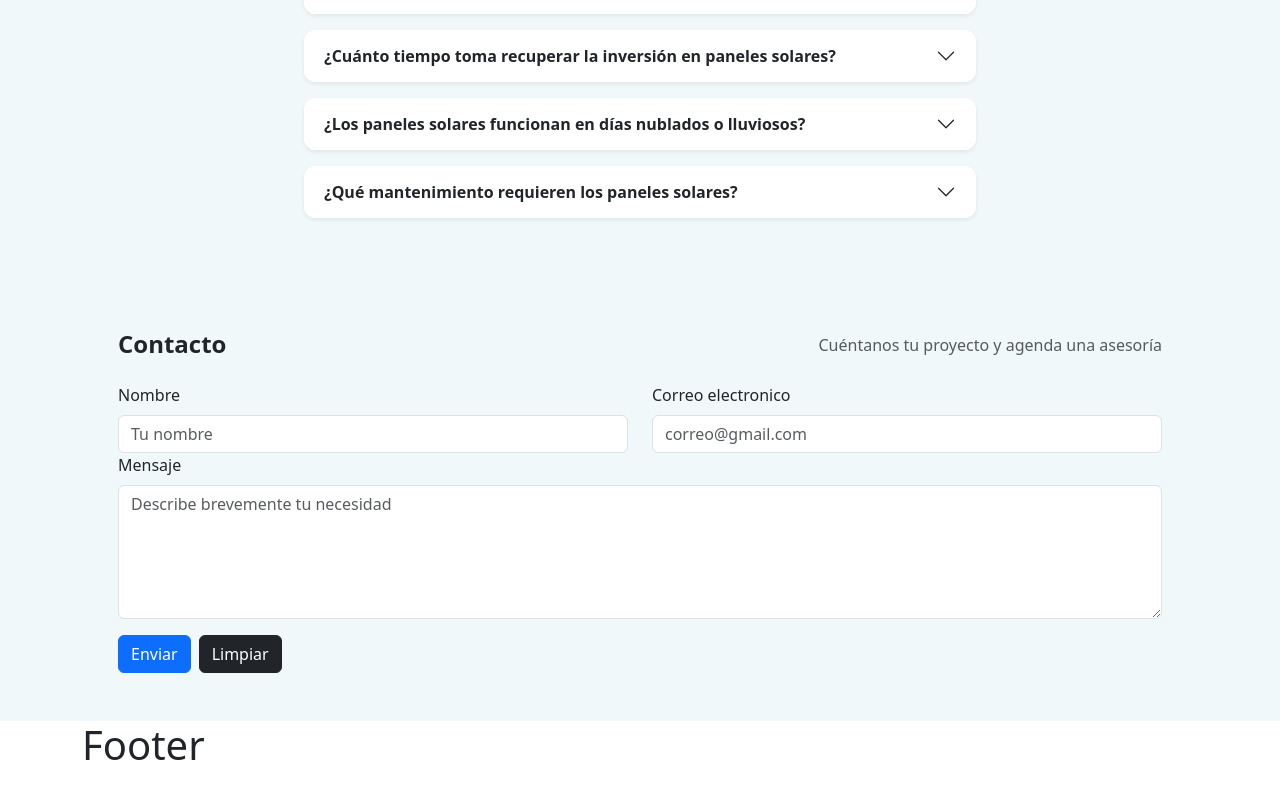
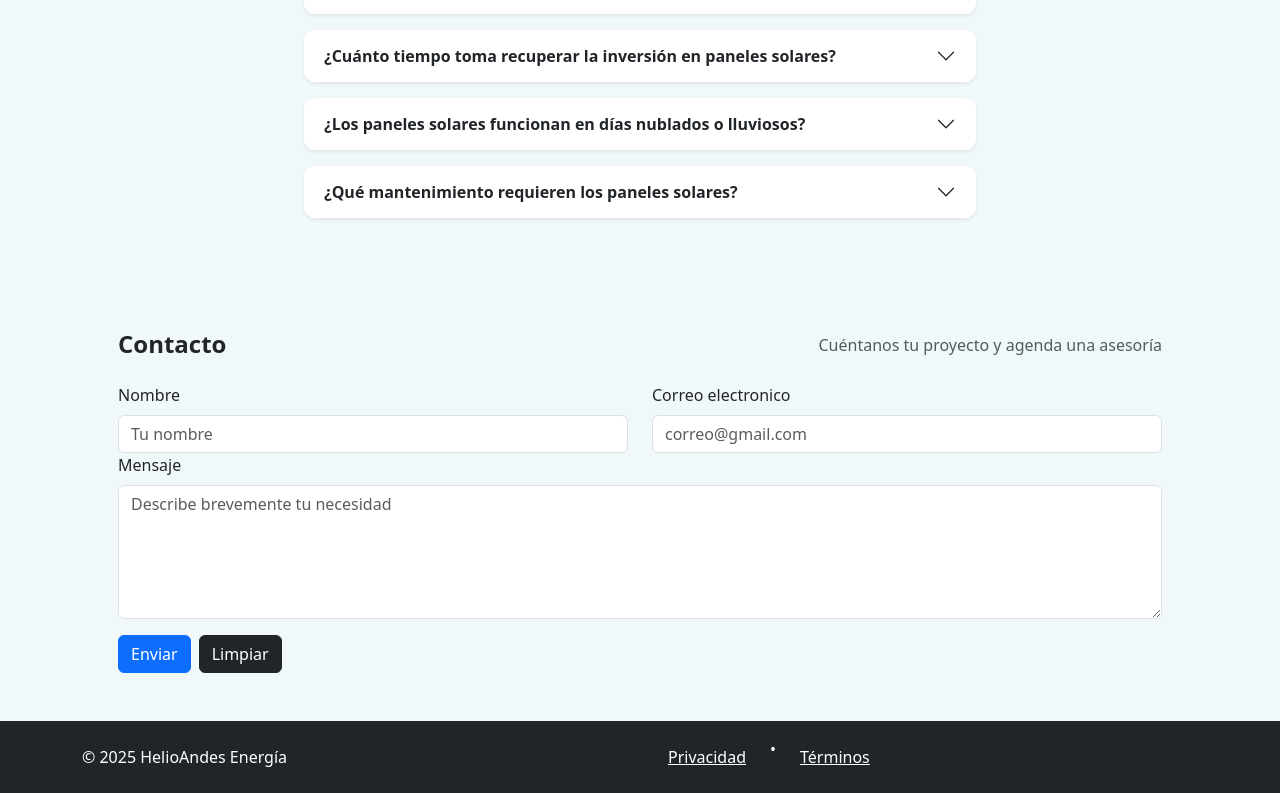
Before and after one commit to Barrolas/helioandes-react, a React (Create React App) app: page / in a window 1280 px wide. Shown: the part 3500-4293 px from the top of the page. Built offline with nearby package versions, Linux system fonts and the light colour scheme.

Commit message:
[FEAT ]: footer actualizado

```diff
--- a/src/components/layout/Footer.js
+++ b/src/components/layout/Footer.js
@@ -1,11 +1,36 @@
 import React from 'react';
-import Container from 'react-bootstrap/Container';
+import { Container, Row, Col, Nav } from 'react-bootstrap';
+
+// Clases principales:
+// - bg-dark (fondo)
+// - text-white (texto)
+// - py-3 (espaciado)
+// - text-start y text-end (alineación)
+// - text-decoration-underline (subrayado)
 
 const FooterInicio = () => {
     return (
-        <Container id="footer">
-            <h1>Footer</h1>
-        </Container>
+        <footer className="bg-dark text-white py-3">
+            <Container>
+                <Row className="align-items-center">
+                    <Col className="text-start">
+                        <p className="mb-0">© 2025 HelioAndes Energía</p>
+                    </Col>
+
+                    <Col className="text-end">
+                        <Nav>
+                            <Nav.Link href="/privacidad" className="text-white text-decoration-underline">
+                                Privacidad
+                            </Nav.Link>
+                            <span className="mx-2">•</span>
+                            <Nav.Link href="/terminos" className="text-white text-decoration-underline">
+                                Términos
+                            </Nav.Link>
+                        </Nav>
+                    </Col>
+                </Row>
+            </Container>
+        </footer>
     );
 };
 
```
